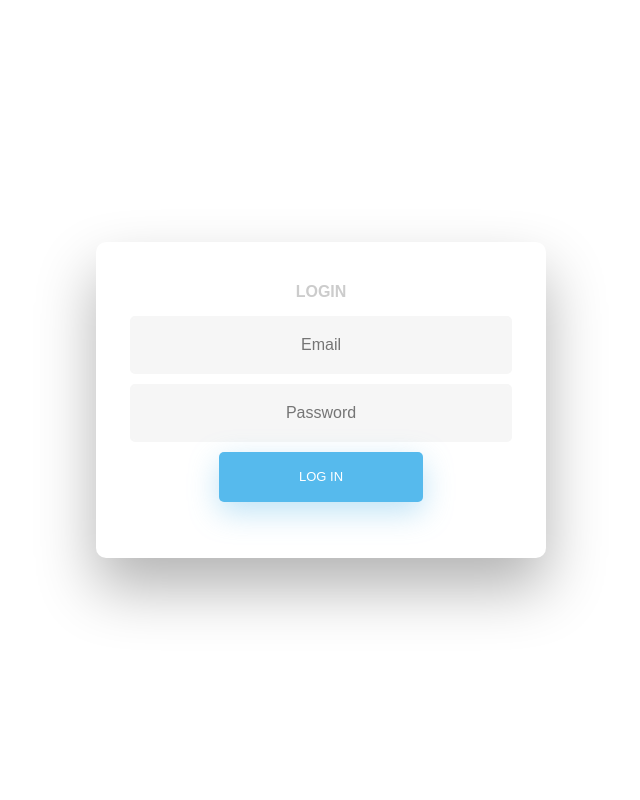
After one commit to tzw99556/ICT2103Proj, a Flask app: template 2103Covid/templates/login.html in a window 1280 px wide. The commit adds this page. Shown: the whole page, without its empty margins (319-959 px from the left). Run offline with Flask 2, Linux system fonts and the light colour scheme; the template is opened without the code that fills it, so the values that code supplies are empty; some libraries are stand-ins or nearby versions.

Commit message:
login html created
login html created

```diff
--- a/2103Covid/app.py
+++ b/2103Covid/app.py
@@ -1,4 +1,3 @@
-#!/usr/bin/env python3
 import sys
 from flask import Flask,render_template, url_for
 from flask import request,jsonify
@@ -17,8 +16,8 @@ app = Flask('2103proj')
 
 #mariadb
 mydb = mysql.connector.connect(host="localhost",
-                                   user="yap",
-                                   password="123qwe",
+                                   user="root",
+                                   password="0415",
                                    database="covid_sea_proj")
 
 
@@ -348,106 +347,10 @@ def secondpage():
 #onload page
 @app.route("/")
 def home():
-    mycursor = mydb.cursor()
-    mycursor1 = mydb.cursor()
-    mycursor2 = mydb.cursor()
-    mycursor5 = mydb.cursor()
-    mycursor6 = mydb.cursor()
-
-    #SUM Total confirmed cases
-    mycursor6.execute("SELECT SUM(c.total_cases) FROM cases_and_death c, date d WHERE c.date_id = d.date_id and d.date IN (SELECT max(date) FROM date)")
-    result6 = mycursor6.fetchall()
-
-    #SUM of Total number of people vaccinated in each SEA country to date
-    mycursor5.execute("SELECT SUM(persons_fully_vaccinated), MAX(date) FROM vaccination, date")
-    result5 = mycursor5.fetchall()
 
 
-
-    #SUM total deaths to date.
-    mycursor2.execute("SELECT SUM(c.total_deaths) FROM cases_and_death c, date d WHERE c.date_id = d.date_id and d.date IN (SELECT max(date) FROM date)")
-    result2 = mycursor2.fetchall()
-
-
-    #total deaths to total case query
-    mycursor1.execute("SELECT cc.country_name, c.total_cases, c.total_deaths FROM cases_and_death c, country cc, date d WHERE cc.country_id = c.country_id and c.date_id = d.date_id and d.date IN (SELECT max(date) FROM date)")
-    result1 = mycursor1.fetchall()
-
-    # # Fetching Data From mysql to my python progame
-    #total confirmed cases to date query
-    mycursor.execute("SELECT c.total_cases,date FROM cases_and_death c, date d WHERE c.date_id = d.date_id and d.date IN (SELECT max(date) FROM date)")
-    result = mycursor.fetchall()
-
-    #total confirmed cases
-    confirmedcases = []
-    for row7 in result6:
-       confirmedcases.append(str(row7[0]))
-
-
-
-
-    #total vaccinated in SEA
-    vaccinatedSEA = []
-    for row6 in result5:
-        vaccinatedSEA.append(str(row6[0]))
-
-
-
-
-
-
-
-# """
-#         #labels for total death and total case
-#     dailyconfirmcase = list()
-#     cambodia = list()
-#     thailand =list()
-#     #for each row in the sql statement append it into label's list.
-#     for row2 in result3:
-#         if row2[0] == "Cambodia":
-#             cambodia.append(row2)
-
-#         elif row2[0] == "Thailand":
-#             thailand.append(row2)
-
-#      #dailyconfirmcase.append(row2) """
-
-
-    #total deaths to date label
-    totaldeaths = []
-    for row2 in result2:
-        totaldeaths.append(str(row2[0]))
-
-    #labels for total death and total case
-    labelstotaldeathandtotalcase = list()
-    #for each row in the sql statement append it into label's list.
-    for row1 in result1:
-      labelstotaldeathandtotalcase.append(row1)
-
-
-
-   #declare the labels you want to display in the graph
-    labels = list()
-    #for each row in the sql statement append it into label's list.
-    for row in result:
-      labels.append(row)
-
-    #declare the values you want to display in the graph
-    values = list()
-    i = 0
-
-    #for each row in sql statement , append it to value's list
-    for row in result:
-       values.append(row[i])
-    print(values)
-    # return view of mariahtml , store values in to value variable and labels into labels variable so we can use it to call the
-    # variables in the html page using {{values}}
-
     # Connecting to mysql database
-    return render_template("index.html", values=values , labels=labels, labelstotaldeathandtotalcase=labelstotaldeathandtotalcase, totaldeaths=totaldeaths,
-       vaccinatedSEA=vaccinatedSEA, confirmedcases=confirmedcases
-
-    )
+    return render_template("login.html")
 
 
 #display index.html
--- /dev/null
+++ b/2103Covid/static/css/login.css
@@ -0,0 +1,151 @@
+
+/* BASIC */
+
+html {
+    background-color: #56baed;
+  }
+
+  body {
+    font-family: "Poppins", sans-serif;
+    height: 100vh;
+  }
+
+  a {
+    color: #92badd;
+    display:inline-block;
+    text-decoration: none;
+    font-weight: 400;
+  }
+
+  h2 {
+    text-align: center;
+    font-size: 16px;
+    font-weight: 600;
+    text-transform: uppercase;
+    display:inline-block;
+    margin: 40px 8px 10px 8px;
+    color: #cccccc;
+  }
+
+
+
+  /* STRUCTURE */
+
+  .wrapper {
+    display: flex;
+    align-items: center;
+    flex-direction: column;
+    justify-content: center;
+    width: 100%;
+    min-height: 100%;
+    padding: 20px;
+  }
+
+  #formContent {
+    -webkit-border-radius: 10px 10px 10px 10px;
+    border-radius: 10px 10px 10px 10px;
+    background: #fff;
+    padding: 30px;
+    width: 90%;
+    max-width: 450px;
+    position: relative;
+    padding: 0px;
+    -webkit-box-shadow: 0 30px 60px 0 rgba(0,0,0,0.3);
+    box-shadow: 0 30px 60px 0 rgba(0,0,0,0.3);
+    text-align: center;
+  }
+
+  #formFooter {
+    background-color: #f6f6f6;
+    border-top: 1px solid #dce8f1;
+    padding: 25px;
+    text-align: center;
+    -webkit-border-radius: 0 0 10px 10px;
+    border-radius: 0 0 10px 10px;
+  }
+
+
+
+  /* TABS */
+
+  h2.inactive {
+    color: #cccccc;
+  }
+
+  h2.active {
+    color: #0d0d0d;
+    border-bottom: 2px solid #5fbae9;
+  }
+
+
+
+  /* FORM TYPOGRAPHY*/
+
+  input[type=button], input[type=submit], input[type=reset]  {
+    background-color: #56baed;
+    border: none;
+    color: white;
+    padding: 15px 80px;
+    text-align: center;
+    text-decoration: none;
+    display: inline-block;
+    text-transform: uppercase;
+    font-size: 13px;
+    -webkit-box-shadow: 0 10px 30px 0 rgba(95,186,233,0.4);
+    box-shadow: 0 10px 30px 0 rgba(95,186,233,0.4);
+    -webkit-border-radius: 5px 5px 5px 5px;
+    border-radius: 5px 5px 5px 5px;
+    margin: 5px 20px 40px 20px;
+    -webkit-transition: all 0.3s ease-in-out;
+    -moz-transition: all 0.3s ease-in-out;
+    -ms-transition: all 0.3s ease-in-out;
+    -o-transition: all 0.3s ease-in-out;
+    transition: all 0.3s ease-in-out;
+    cursor: pointer;
+  }
+
+  input[type=button]:hover, input[type=submit]:hover, input[type=reset]:hover  {
+    background-color: #39ace7;
+  }
+
+  input[type=button]:active, input[type=submit]:active, input[type=reset]:active  {
+    -moz-transform: scale(0.95);
+    -webkit-transform: scale(0.95);
+    -o-transform: scale(0.95);
+    -ms-transform: scale(0.95);
+    transform: scale(0.95);
+  }
+
+  input[type=text] {
+    background-color: #f6f6f6;
+    border: none;
+    color: #0d0d0d;
+    padding: 15px 32px;
+    text-align: center;
+    text-decoration: none;
+    display: inline-block;
+    font-size: 16px;
+    margin: 5px;
+    width: 85%;
+    border: 2px solid #f6f6f6;
+    -webkit-transition: all 0.5s ease-in-out;
+    -moz-transition: all 0.5s ease-in-out;
+    -ms-transition: all 0.5s ease-in-out;
+    -o-transition: all 0.5s ease-in-out;
+    transition: all 0.5s ease-in-out;
+    -webkit-border-radius: 5px 5px 5px 5px;
+    border-radius: 5px 5px 5px 5px;
+  }
+
+  input[type=text]:focus {
+    background-color: #fff;
+    border-bottom: 2px solid #5fbae9;
+  }
+
+  input[type=text]:placeholder {
+    color: #cccccc;
+  }
+
+
+
+  /* ANIMATIONS */
--- /dev/null
+++ b/2103Covid/templates/login.html
@@ -0,0 +1,25 @@
+<link href="//maxcdn.bootstrapcdn.com/bootstrap/4.0.0/css/bootstrap.min.css" rel="stylesheet" id="bootstrap-css">
+<script src="//maxcdn.bootstrapcdn.com/bootstrap/4.0.0/js/bootstrap.min.js"></script>
+<script src="//cdnjs.cloudflare.com/ajax/libs/jquery/3.2.1/jquery.min.js"></script>
+<link rel="stylesheet" type="text/css" href="{{url_for('static', filename='css/login.css')}}">
+<!------ Include the above in your HEAD tag ---------->
+
+<div class="wrapper fadeInDown">
+  <div id="formContent">
+    <!-- Tabs Titles -->
+
+
+    <!-- Login Form -->
+    <form>
+      <h2>Login</h2>
+      <input type="text" id="login" class="fadeIn second" name="login" placeholder="Email">
+      <input type="text" id="password" class="fadeIn third" name="login" placeholder="Password">
+      <input type="submit" value="Log In">
+
+    </form>
+
+    <!-- Remind Passowrd -->
+
+
+  </div>
+</div>
```
Also changed, not shown: 2103Covid/templates/index.html (line endings or trailing spaces).
